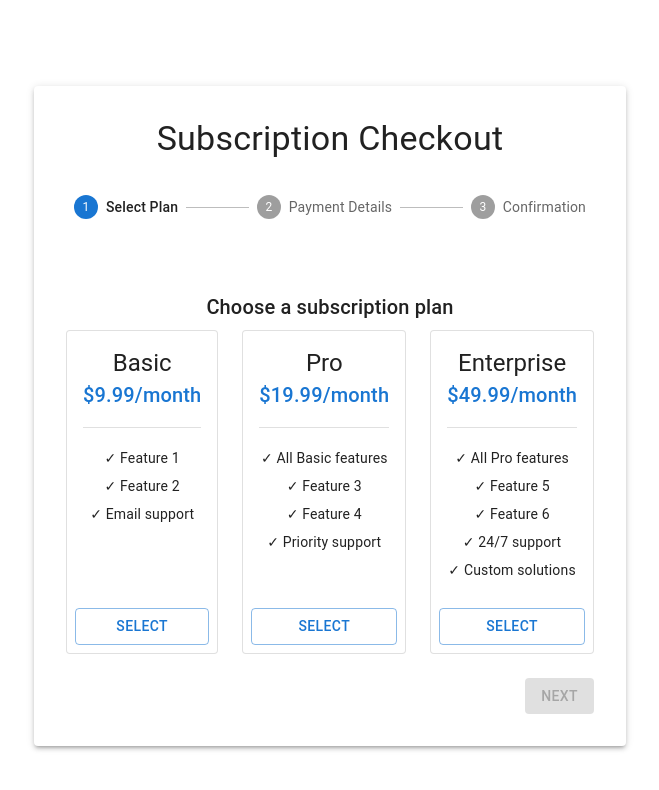
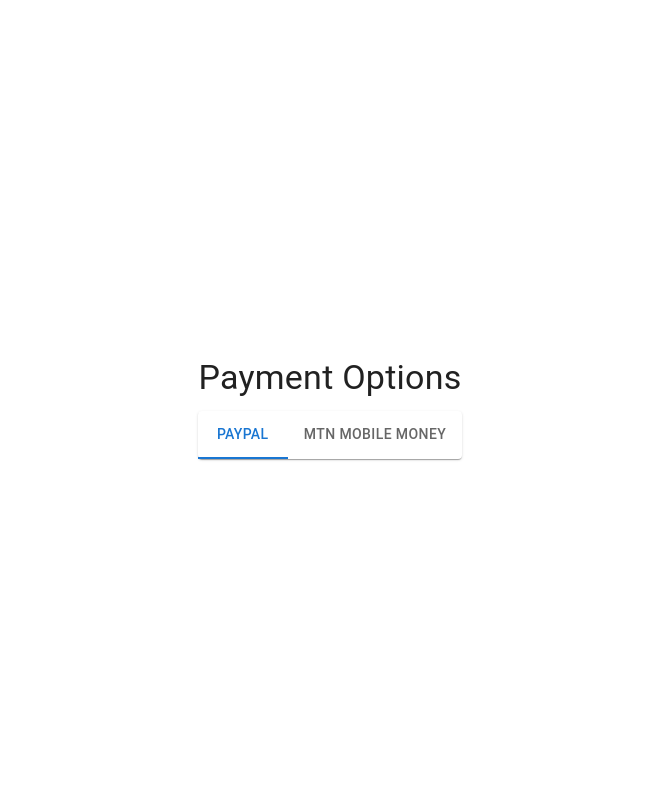
Before and after one commit to Prynova-Technologies/prynova_master, a React (Vite) app: page /payment in a window 1280 px wide. Shown: the top 790 px of the page, without its empty margins (310-969 px from the left). Built offline with nearby package versions, Linux system fonts and the light colour scheme.

Commit message:
feat(payment): add PayPal and MTN Mobile Money payment integration
Add PayPal and MTN Mobile Money payment options to the payment page. Include PayPal SDK, environment configuration, and payment service for handling transactions. Simplify the payment page UI to focus on the new payment methods.

```diff
--- a/package.json
+++ b/package.json
@@ -14,6 +14,7 @@
     "@emotion/styled": "^11.14.0",
     "@mui/icons-material": "^7.0.1",
     "@mui/material": "^7.0.1",
+    "@paypal/react-paypal-js": "^8.8.2",
     "@reduxjs/toolkit": "^2.6.1",
     "axios": "^1.8.4",
     "react": "^19.0.0",
--- a/src/pages/Payment.tsx
+++ b/src/pages/Payment.tsx
@@ -1,231 +1,86 @@
-import React, { useState } from 'react';
-import {
-  Box,
-  Button,
-  Container,
-  Typography,
-  Paper,
-  Grid,
-  TextField,
-  FormControlLabel,
-  Checkbox,
-  Stepper,
-  Step,
-  StepLabel,
-  Card,
-  CardContent,
-  CardActions,
-  Divider,
-  Alert,
-} from '@mui/material';
-import { useNavigate } from 'react-router-dom';
+import { useState } from 'react'
+import { PayPalScriptProvider, PayPalButtons } from '@paypal/react-paypal-js'
+import { Box, Typography, TextField, Button, Tabs, Tab, Paper } from '@mui/material'
 
-const PaymentPage: React.FC = () => {
-  const navigate = useNavigate();
-  const [activeStep, setActiveStep] = useState(0);
-  const [selectedPlan, setSelectedPlan] = useState<string | null>(null);
-  const [paymentSuccess, setPaymentSuccess] = useState(false);
+export default function Payment() {
+  const [activeTab, setActiveTab] = useState(0)
+  const [phoneNumber, setPhoneNumber] = useState('')
+  const [transactionPin, setTransactionPin] = useState('')
 
-  const plans = [
-    { name: 'Basic', price: '$9.99/month', features: ['Feature 1', 'Feature 2', 'Email support'] },
-    { name: 'Pro', price: '$19.99/month', features: ['All Basic features', 'Feature 3', 'Feature 4', 'Priority support'] },
-    { name: 'Enterprise', price: '$49.99/month', features: ['All Pro features', 'Feature 5', 'Feature 6', '24/7 support', 'Custom solutions'] },
-  ];
+  const paypalClientId = import.meta.env.VITE_PAYPAL_CLIENT_ID
 
-  const handleNext = () => {
-    setActiveStep((prevActiveStep) => prevActiveStep + 1);
-  };
+  const handlePaymentSuccess = (details: any) => {
+    console.log('Payment completed:', details)
+    // TODO: Add API call to process payment
+  }
 
-  const handleBack = () => {
-    setActiveStep((prevActiveStep) => prevActiveStep - 1);
-  };
+  const handleMTNPayment = () => {
+    console.log('Processing MTN payment', { phoneNumber, transactionPin })
+    // TODO: Add API call for mobile money payment
+  }
 
-  const handlePlanSelect = (planName: string) => {
-    setSelectedPlan(planName);
-  };
+  return (
+    <Box sx={{ maxWidth: 500, mx: 'auto', mt: 4 }}>
+      <Typography variant="h4" gutterBottom>Payment Options</Typography>
 
-  const handlePaymentSubmit = (event: React.FormEvent<HTMLFormElement>) => {
-    event.preventDefault();
-    // In a real app, you would process payment here
-    setPaymentSuccess(true);
-    setTimeout(() => {
-      navigate('/');
-    }, 3000);
-  };
+      <Paper sx={{ mb: 2 }}>
+        <Tabs value={activeTab} onChange={(_, newValue) => setActiveTab(newValue)} centered>
+          <Tab label="PayPal" />
+          <Tab label="MTN Mobile Money" />
+        </Tabs>
+      </Paper>
 
-  const steps = ['Select Plan', 'Payment Details', 'Confirmation'];
+      {activeTab === 0 && (
+        <PayPalScriptProvider options={{
+          clientId: paypalClientId,
+          currency: 'USD',
+          intent: 'capture'
+        }}>
+          <PayPalButtons
+            style={{ layout: 'vertical' }}
+            createOrder={(_, actions) => actions.order.create({
+              purchase_units: [{
+                amount: {
+                  value: '100.00', // TODO: Replace with dynamic value
+                  currency_code: 'USD'
+                }
+              }]
+            })}
+            onApprove={async (_, actions) => {
+              const details = await actions.order?.capture()
+              handlePaymentSuccess(details)
+            }}
+          />
+        </PayPalScriptProvider>
+      )}
 
-  const getStepContent = (step: number) => {
-    switch (step) {
-      case 0:
-        return (
-          <Box sx={{ mt: 4 }}>
-            <Typography variant="h6" gutterBottom>
-              Choose a subscription plan
-            </Typography>
-            <Grid container spacing={3}>
-              {plans.map((plan) => (
-                <Grid item xs={12} md={4} key={plan.name}>
-                  <Card
+      {activeTab === 1 && (
+        <Box component="form" sx={{ display: 'flex', flexDirection: 'column', gap: 2 }}>
+          <TextField
+            label="MTN Mobile Number"
             variant="outlined"
-                    sx={{
-                      height: '100%',
-                      display: 'flex',
-                      flexDirection: 'column',
-                      border: selectedPlan === plan.name ? '2px solid' : '1px solid',
-                      borderColor: selectedPlan === plan.name ? 'primary.main' : 'divider',
-                    }}
-                  >
-                    <CardContent sx={{ flexGrow: 1 }}>
-                      <Typography variant="h5" component="h2">
-                        {plan.name}
-                      </Typography>
-                      <Typography variant="h6" color="primary" gutterBottom>
-                        {plan.price}
-                      </Typography>
-                      <Divider sx={{ my: 2 }} />
-                      {plan.features.map((feature, index) => (
-                        <Typography key={index} variant="body2" sx={{ py: 0.5 }}>
-                          ✓ {feature}
-                        </Typography>
-                      ))}
-                    </CardContent>
-                    <CardActions>
-                      <Button
+            value={phoneNumber}
+            onChange={(e) => setPhoneNumber(e.target.value)}
             fullWidth
-                        variant={selectedPlan === plan.name ? "contained" : "outlined"}
-                        color="primary"
-                        onClick={() => handlePlanSelect(plan.name)}
-                      >
-                        {selectedPlan === plan.name ? 'Selected' : 'Select'}
-                      </Button>
-                    </CardActions>
-                  </Card>
-                </Grid>
-              ))}
-            </Grid>
-          </Box>
-        );
-      case 1:
-        return (
-          <Box component="form" onSubmit={handlePaymentSubmit} sx={{ mt: 4 }}>
-            <Typography variant="h6" gutterBottom>
-              Payment Method
-            </Typography>
-            <Grid container spacing={3}>
-              <Grid item xs={12} md={6}>
+          />
           <TextField
-                  required
-                  id="cardName"
-                  label="Name on card"
+            label="Transaction PIN"
+            type="password"
+            variant="outlined"
+            value={transactionPin}
+            onChange={(e) => setTransactionPin(e.target.value)}
             fullWidth
-                  autoComplete="cc-name"
           />
-              </Grid>
-              <Grid item xs={12} md={6}>
-                <TextField
-                  required
-                  id="cardNumber"
-                  label="Card number"
-                  fullWidth
-                  autoComplete="cc-number"
-                />
-              </Grid>
-              <Grid item xs={12} md={6}>
-                <TextField
-                  required
-                  id="expDate"
-                  label="Expiry date"
-                  fullWidth
-                  autoComplete="cc-exp"
-                />
-              </Grid>
-              <Grid item xs={12} md={6}>
-                <TextField
-                  required
-                  id="cvv"
-                  label="CVV"
-                  helperText="Last three digits on signature strip"
-                  fullWidth
-                  autoComplete="cc-csc"
-                />
-              </Grid>
-              <Grid item xs={12}>
-                <FormControlLabel
-                  control={<Checkbox color="primary" name="saveCard" value="yes" />}
-                  label="Remember credit card details for next time"
-                />
-              </Grid>
-            </Grid>
-            <Box sx={{ display: 'flex', justifyContent: 'flex-end' }}>
-              <Button onClick={handleBack} sx={{ mt: 3, ml: 1 }}>
-                Back
-              </Button>
           <Button
             variant="contained"
-                color="primary"
-                type="submit"
-                sx={{ mt: 3, ml: 1 }}
+            size="large"
+            onClick={handleMTNPayment}
+            sx={{ mt: 2 }}
           >
-                Place Order
-              </Button>
-            </Box>
-          </Box>
-        );
-      case 2:
-        return (
-          <Box sx={{ mt: 4, textAlign: 'center' }}>
-            {paymentSuccess ? (
-              <Alert severity="success" sx={{ mb: 3 }}>
-                Payment successful! You will be redirected to the homepage.
-              </Alert>
-            ) : (
-              <Typography variant="h6" gutterBottom>
-                Processing payment...
-              </Typography>
-            )}
-            <Typography variant="subtitle1">
-              Thank you for your order.
-            </Typography>
-            <Typography variant="body1" sx={{ mt: 2 }}>
-              Your order confirmation has been sent to your email.
-            </Typography>
-          </Box>
-        );
-      default:
-        return 'Unknown step';
-    }
-  };
-
-  return (
-    <Container maxWidth="lg">
-      <Paper elevation={3} sx={{ p: 4, mt: 4 }}>
-        <Typography component="h1" variant="h4" align="center" gutterBottom>
-          Subscription Checkout
-        </Typography>
-        <Stepper activeStep={activeStep} sx={{ pt: 3, pb: 5 }}>
-          {steps.map((label) => (
-            <Step key={label}>
-              <StepLabel>{label}</StepLabel>
-            </Step>
-          ))}
-        </Stepper>
-        {getStepContent(activeStep)}
-        {activeStep === 0 && (
-          <Box sx={{ display: 'flex', justifyContent: 'flex-end', mt: 3 }}>
-            <Button
-              variant="contained"
-              color="primary"
-              onClick={handleNext}
-              disabled={!selectedPlan}
-            >
-              Next
+            Pay with MTN
           </Button>
         </Box>
       )}
-      </Paper>
-    </Container>
-  );
-};
-
-export default PaymentPage;
+    </Box>
+  )
+}
```
Also changed, not shown: src/services/paymentService.ts (added, +107 -0 lines), 2 other files (tests, documents, lock files or other folders). Lines whose indentation alone changed are shown as unchanged.
